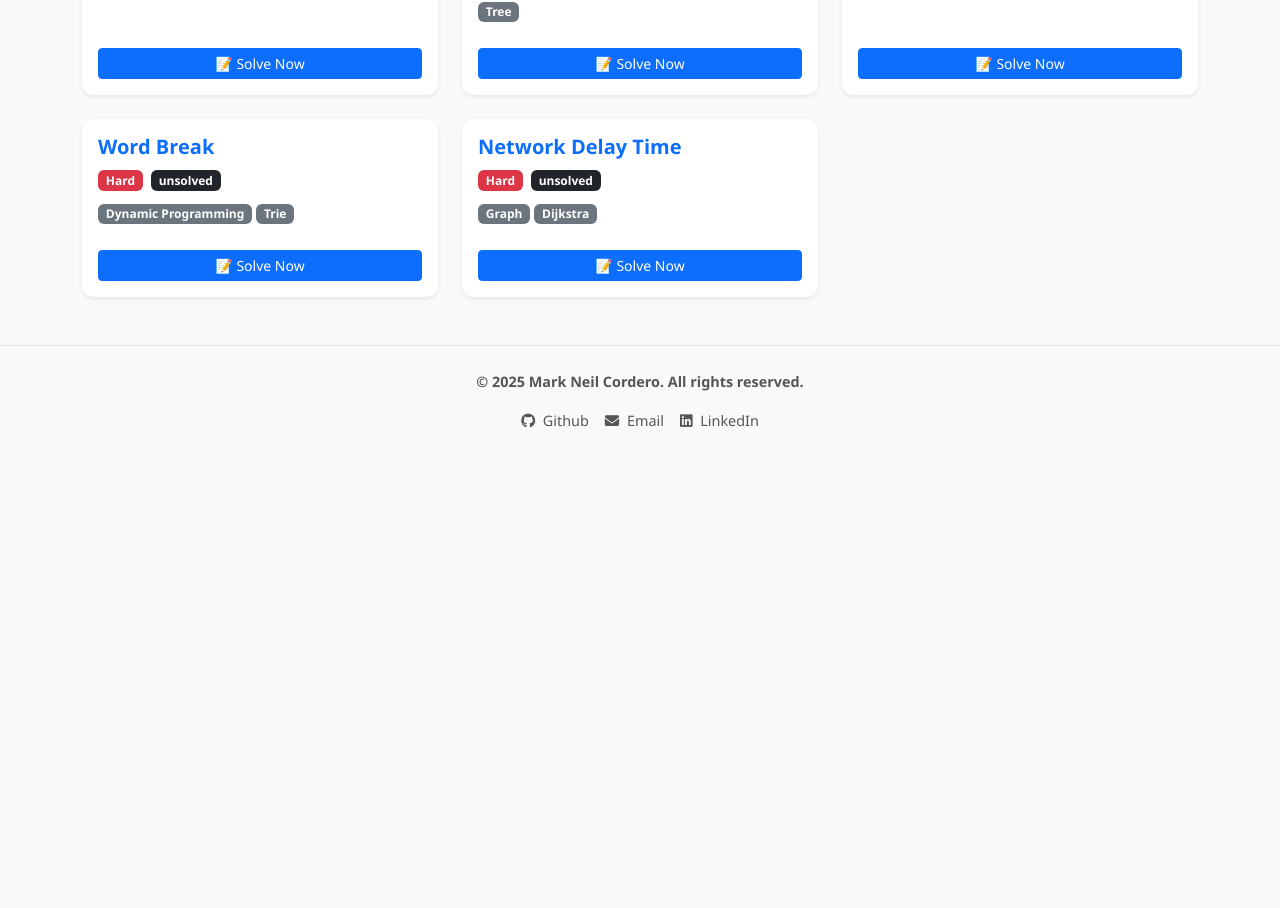
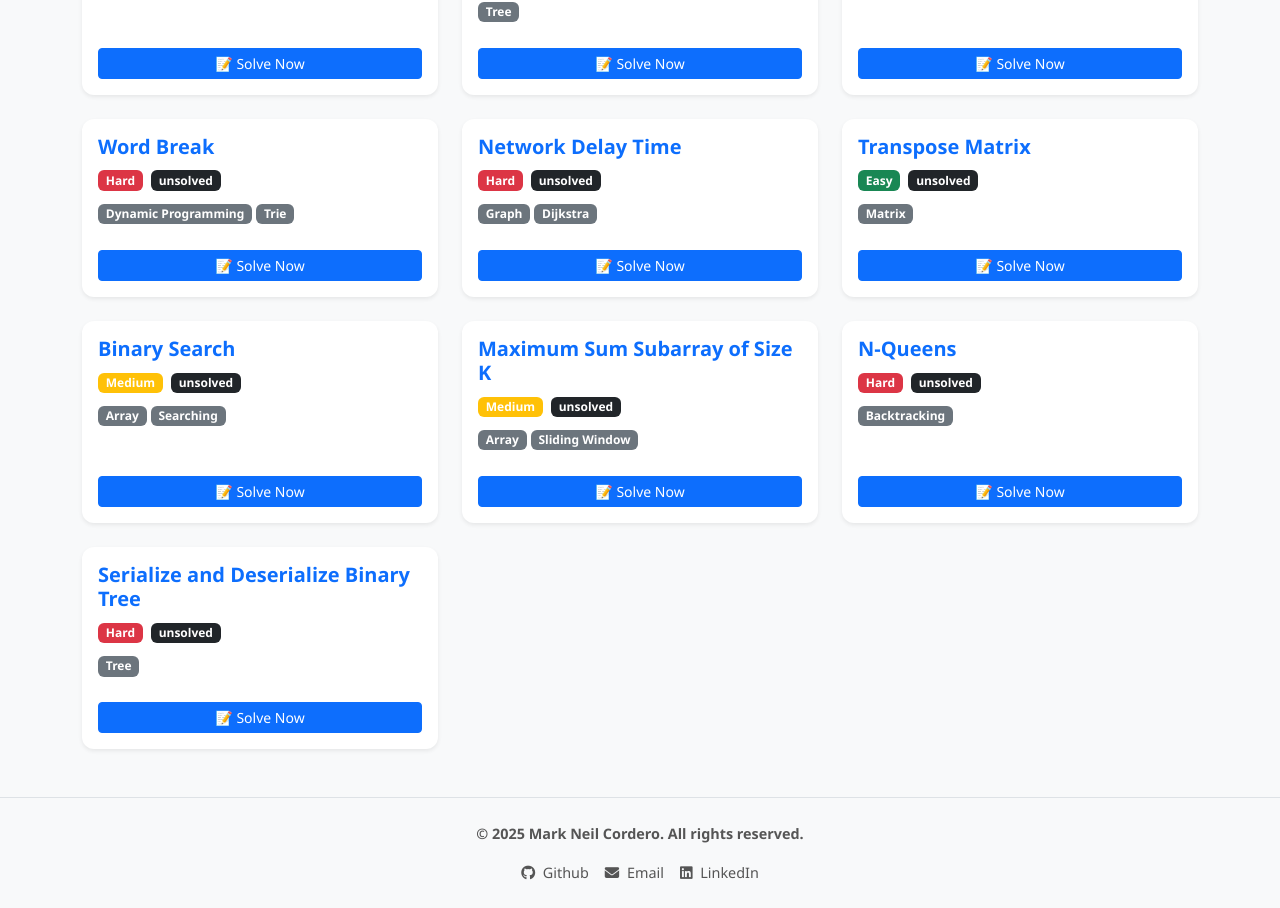
Before and after one commit to markneilcordero/algorithm-practice-app, a React (Vite) app: page /practice in a window 1280 px wide. Shown: the part 1379-2287 px from the top of the page. Before the commit the page ends 1835 px from the top, so only its background shows below. Built offline with nearby package versions, Linux system fonts and the light colour scheme.

Commit message:
Update problems.js

```diff
--- a/src/data/problems.js
+++ b/src/data/problems.js
@@ -564,4 +564,162 @@ function networkDelayTime(times, n, k) {
 }
 `.trim()
   }
+,
+{
+    id: 'transpose-matrix',
+    title: 'Transpose Matrix',
+    description: 'Given a 2D array (matrix), return the transpose of the matrix.',
+    difficulty: 'Easy',
+    tags: ['Matrix'],
+    examples: [
+      { input: '[[1,2,3],[4,5,6]]', output: '[[1,4],[2,5],[3,6]]' }
+    ],
+    testCases: [
+      { input: [[[1,2,3],[4,5,6]]], expected: [[1,4],[2,5],[3,6]] },
+      { input: [[[1]]], expected: [[1]] }
+    ],
+    solution: `
+function transpose(matrix) {
+  const rows = matrix.length, cols = matrix[0].length;
+  const result = Array.from({ length: cols }, () => Array(rows));
+  for (let i = 0; i < rows; i++) {
+    for (let j = 0; j < cols; j++) {
+      result[j][i] = matrix[i][j];
+    }
+  }
+  return result;
+}
+`.trim()
+  },
+  {
+    id: 'binary-search',
+    title: 'Binary Search',
+    description: 'Implement binary search on a sorted array. Return the index of the target if found, else return -1.',
+    difficulty: 'Medium',
+    tags: ['Array', 'Searching'],
+    examples: [
+      { input: '[1, 3, 5, 7, 9], target = 5', output: '2' }
+    ],
+    testCases: [
+      { input: [[1,3,5,7,9], 5], expected: 2 },
+      { input: [[1,3,5,7,9], 4], expected: -1 }
+    ],
+    solution: `
+function binarySearch(nums, target) {
+  let left = 0, right = nums.length - 1;
+  while (left <= right) {
+    const mid = Math.floor((left + right) / 2);
+    if (nums[mid] === target) return mid;
+    if (nums[mid] < target) left = mid + 1;
+    else right = mid - 1;
+  }
+  return -1;
+}
+`.trim()
+  },
+  {
+    id: 'max-sum-subarray-size-k',
+    title: 'Maximum Sum Subarray of Size K',
+    description: 'Given an array of integers and a number k, find the maximum sum of a subarray of size k.',
+    difficulty: 'Medium',
+    tags: ['Array', 'Sliding Window'],
+    examples: [
+      { input: 'arr = [2, 1, 5, 1, 3, 2], k = 3', output: '9' }
+    ],
+    testCases: [
+      { input: [[2, 1, 5, 1, 3, 2], 3], expected: 9 },
+      { input: [[1, 9, 3, 1, 2], 2], expected: 10 }
+    ],
+    solution: `
+function maxSumSubarrayK(arr, k) {
+  let maxSum = 0, windowSum = 0;
+  for (let i = 0; i < k; i++) windowSum += arr[i];
+  maxSum = windowSum;
+  for (let i = k; i < arr.length; i++) {
+    windowSum += arr[i] - arr[i - k];
+    maxSum = Math.max(maxSum, windowSum);
+  }
+  return maxSum;
+}
+`.trim()
+  },
+  {
+    id: 'n-queens',
+    title: 'N-Queens',
+    description: 'The n-queens puzzle is the problem of placing n queens on an n×n chessboard such that no two queens attack each other. Return all distinct solutions.',
+    difficulty: 'Hard',
+    tags: ['Backtracking'],
+    examples: [
+      { input: 'n = 4', output: '[[".Q..","...Q","Q...","..Q."],["..Q.","Q...","...Q",".Q.."]]' }
+    ],
+    testCases: [
+      { input: [4], expected: [[".Q..","...Q","Q...","..Q."],["..Q.","Q...","...Q",".Q.."]] }
+    ],
+    solution: `
+function solveNQueens(n) {
+  const res = [];
+  const board = Array(n).fill().map(() => '.'.repeat(n));
+  const cols = new Set(), diag1 = new Set(), diag2 = new Set();
+
+  function backtrack(r, temp) {
+    if (r === n) return res.push([...temp]);
+    for (let c = 0; c < n; c++) {
+      if (cols.has(c) || diag1.has(r - c) || diag2.has(r + c)) continue;
+      const row = '.'.repeat(c) + 'Q' + '.'.repeat(n - c - 1);
+      cols.add(c); diag1.add(r - c); diag2.add(r + c);
+      backtrack(r + 1, [...temp, row]);
+      cols.delete(c); diag1.delete(r - c); diag2.delete(r + c);
+    }
+  }
+
+  backtrack(0, []);
+  return res;
+}
+`.trim()
+  },
+  {
+    id: 'serialize-deserialize-binary-tree',
+    title: 'Serialize and Deserialize Binary Tree',
+    description: 'Design an algorithm to serialize and deserialize a binary tree. Encoding should be efficient and decoding should recreate the original structure.',
+    difficulty: 'Hard',
+    tags: ['Tree'],
+    examples: [
+      { input: 'root = [1,2,3,null,null,4,5]', output: 'Serialized + Deserialized tree matches' }
+    ],
+    testCases: [
+      { input: [{ val: 1, left: { val: 2 }, right: { val: 3, left: { val: 4 }, right: { val: 5 } } }], expected: 'Matches after deserialization' }
+    ],
+    solution: `
+function serialize(root) {
+  const res = [];
+  function dfs(node) {
+    if (!node) {
+      res.push('#');
+      return;
+    }
+    res.push(node.val);
+    dfs(node.left);
+    dfs(node.right);
+  }
+  dfs(root);
+  return res.join(',');
+}
+
+function deserialize(data) {
+  const vals = data.split(',');
+  let i = 0;
+  function build() {
+    if (vals[i] === '#') {
+      i++;
+      return null;
+    }
+    const node = { val: parseInt(vals[i++]), left: null, right: null };
+    node.left = build();
+    node.right = build();
+    return node;
+  }
+  return build();
+}
+`.trim()
+  }
 ];
```
